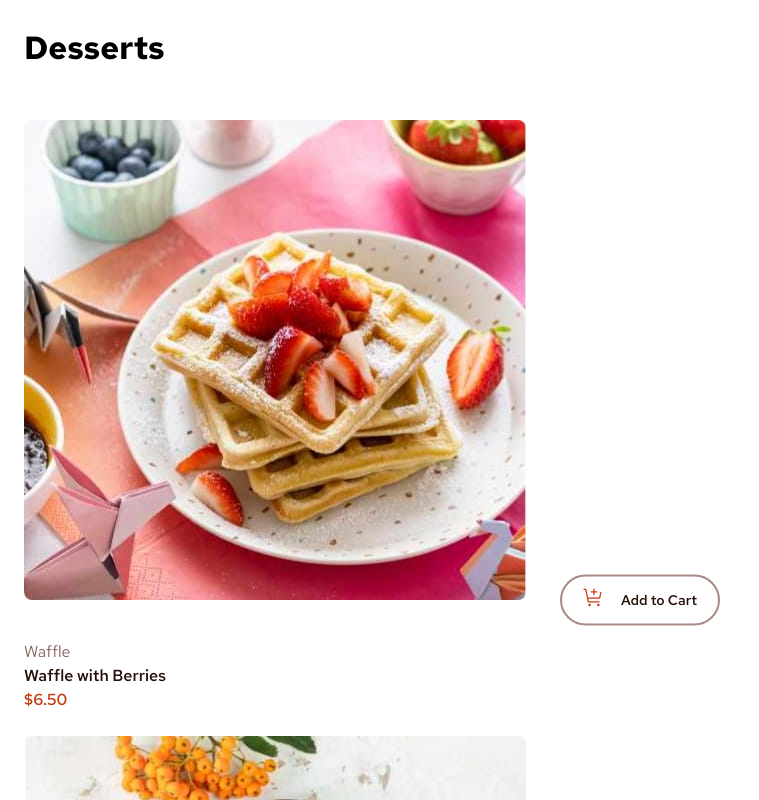
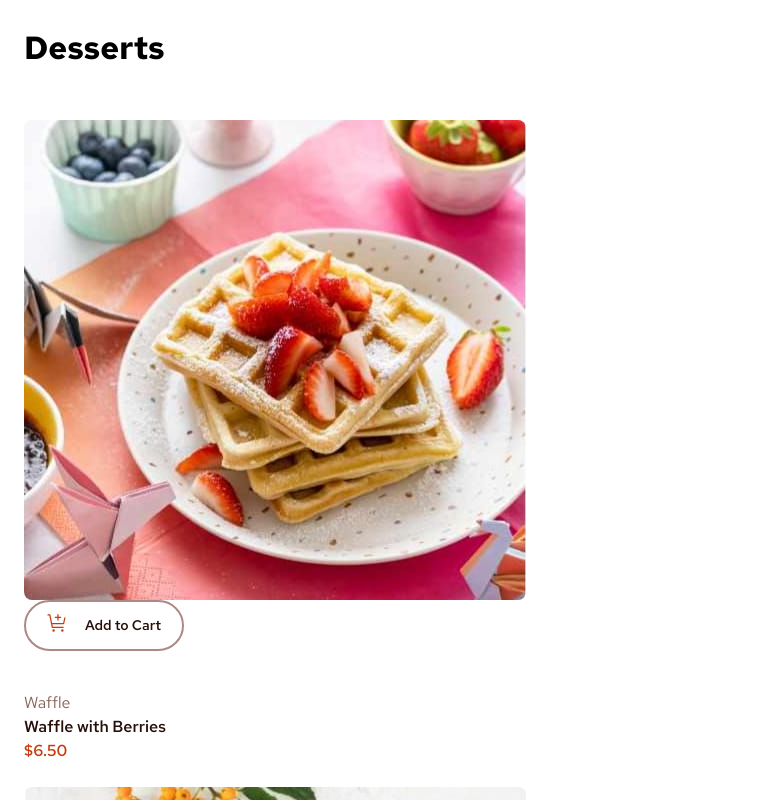
Before and after one commit to takahashiyb/product-list-with-cart, a Vue app: page / in a window 1280 px wide. Shown: the top 800 px of the page, without its empty margins (0-759 px from the left). Built offline with nearby package versions, Linux system fonts and the light colour scheme.

Commit message:
Remove main div

```diff
--- a/src/components/AddToCartButton.vue
+++ b/src/components/AddToCartButton.vue
@@ -10,7 +10,6 @@ function clickCartButton() {
 </script>
 
 <template>
-  <div class="main__add-to-cart">
   <button class="button__add-to-cart" v-if="isAddCartButton" @click="clickCartButton()">
     <div>
       <svg
@@ -37,7 +36,6 @@ function clickCartButton() {
     <AddMinusButton :shape="'plus'"></AddMinusButton>
     <span>1</span>
     <AddMinusButton :shape="'minus'"></AddMinusButton>
-    </div>
   </div>
 </template>
 
```
Lines whose indentation alone changed are shown as unchanged.
